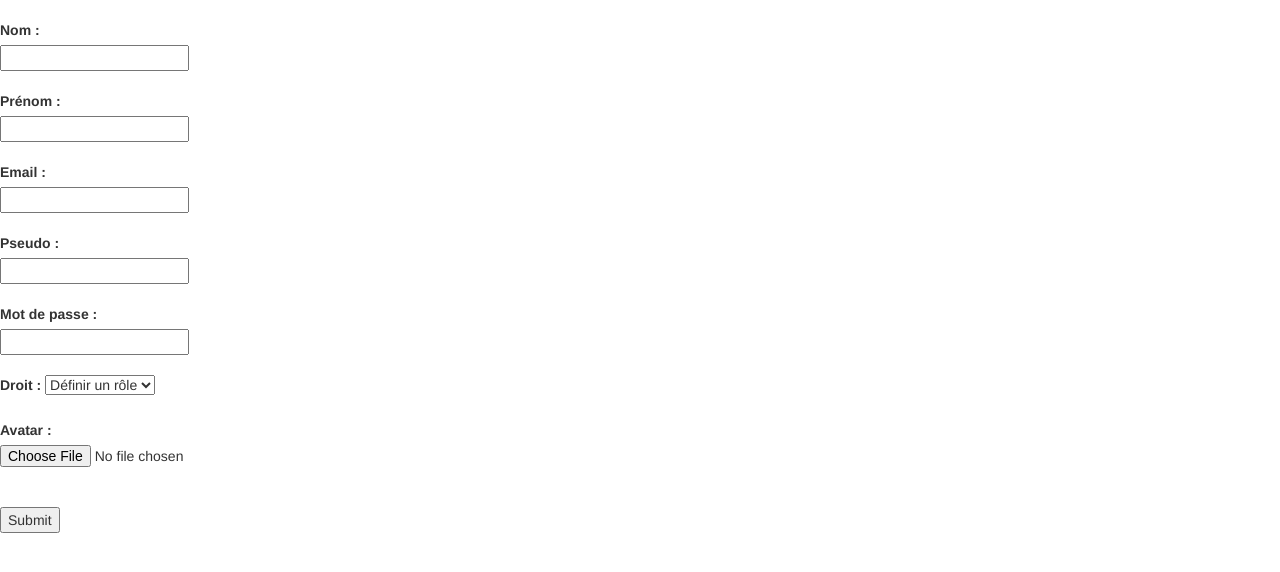
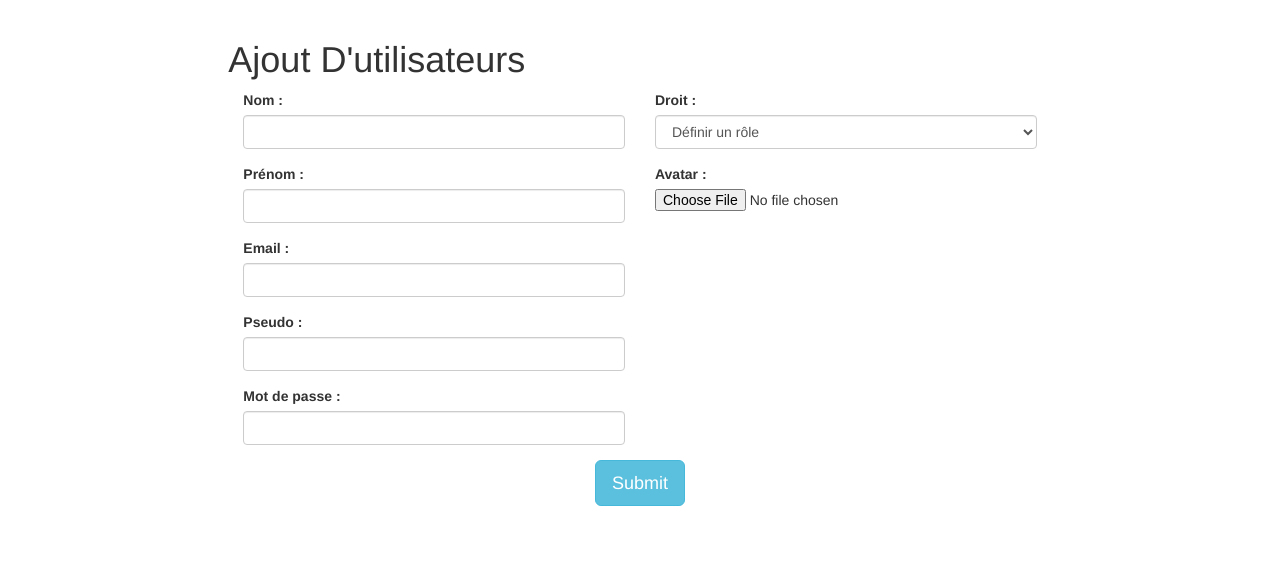
Before and after one commit to dprv1994/projectCpasbon, a PHP site: page /admin/addUser.php in a window 1280 px wide. Shown: the part 52-624 px from the top of the page. Run offline with PHP 8.4, Linux system fonts and the light colour scheme.

Commit message:
aprés bug

```diff
--- a/admin/addUser.php
+++ b/admin/addUser.php
@@ -89,61 +89,57 @@ if(!empty($_POST)) {
 }
 
 require_once 'header.php';
+?>
+        <div class="col-lg-8 col-lg-offset-2">
+            <h1>Ajout D'utilisateurs</h1>
 
-if($formValid == true) {
-	echo '<p style="color:green;">Vous avez réussi !</p>';
-}
-elseif($haserror == true) {
-	echo '<p style="color:DarkRed;">'.implode('<br>', $errors).'</p>';
-}
-?>
+            <?php if ($formValid == true): ?>
+                <p style="color:green;">Vous avez réussi !</p>
+            <?php elseif ($haserror == true): ?>
+                <p style="color:DarkRed;">'.implode('<br>', $errors).'</p>
+            <?php endif; ?>
+
     		<form method="post" enctype="multipart/form-data">
-		<label for="lastname">Nom :</label><br>
-		<input type="text" id="lastname" name="lastname">
-
-		<br><br>
-
-		<label for="firstname">Prénom :</label><br>
-		<input type="text" id="firstname" name="firstname">
-
-		<br><br>
-
-		<label for="email">Email :</label><br>
-		<input type="email" id="email" name="email">
-
-		<br><br>
-
-		<label for="username">Pseudo :</label><br>
-		<input type="text" id="username" name="username">
-
-		<br><br>
-
-		<label for="password">Mot de passe :</label><br>
-		<input type="password" id="password" name="password">
-
-		<br><br>
-
+                <div class="col-lg-6">
+                    <div class="form-group">
+                        <label for="lastname">Nom :</label>
+                        <input class="form-control" type="text" id="lastname" name="lastname">
+                    </div>
+                    <div class="form-group">
+                        <label for="firstname">Prénom :</label>
+                        <input class="form-control" type="text" id="firstname" name="firstname">
+                    </div>
+                    <div class="form-group">
+                        <label for="email">Email :</label>
+                        <input class="form-control" type="email" id="email" name="email">
+                    </div>
+                    <div class="form-group">
+                        <label for="username">Pseudo :</label>
+                        <input class="form-control" type="text" id="username" name="username">
+                    </div>
+                    <div class="form-group">
+                        <label for="password">Mot de passe :</label>
+                        <input class="form-control" type="password" id="password" name="password">
+                    </div>
+                </div>
+                <div class="col-lg-6">
+                    <div class="form-group">
                         <label for="role">Droit :</label>
-		<select id="role" name="role">
+                        <select class="form-control" id="role" name="role">
                             <option disabled selected>Définir un rôle</option>
                             <option value="1">Admin</option>
                             <option value="2">Editeur</option>
                         </select>
+                    </div>
+                    <div class="form-group">
+                        <label for="avatar">Avatar :</label>
+                        <input type="file" id="avatar" name="avatar" accept="image/*">
+                    </div>
+                </div>
+                <div class="col-lg-12">
+                    <input class="btn btn-info btn-lg center-block" type="submit" name="Enregistrer cet utilisateur">
+                </div>
 
-		<br><br>
-
-		<label for="avatar">Avatar :</label><br>
-		<input type="file" id="avatar" name="avatar" accept="image/*">
-
-		<br><br>
-
-		<input type="submit" name="Enregistrer cet utilisateur">
     		</form>
-
-		<?php
-			if($formValid == true) {
-				echo '<a href="listUser.php">Liste des utilisateurs</a>';
-			}
-		?>
-	</body>
-</html>
+        </div>
+        <?php require_once 'footer.php'; ?>
--- a/admin/header.php
+++ b/admin/header.php
@@ -18,10 +18,10 @@
               <a class="nav-link" href="#">Accueil <span class="sr-only">(current)</span></a>
             </li>
             <li class="nav-item">
-              <a class="nav-link" href="#">Recette</a>
+              <a class="nav-link" href="/recette/add_recipe.php">Recette</a>
             </li>
             <li class="nav-item">
-              <a class="nav-link" href="#">Utilisateur</a>
+              <a class="nav-link" href="addUser.php">Utilisateur</a>
             </li>
           </ul>
         </nav>
```
Also changed, not shown: admin/login.php (+7 -6 lines), recette/add_recipe.php (+13 -36 lines). Lines whose indentation alone changed are shown as unchanged.
